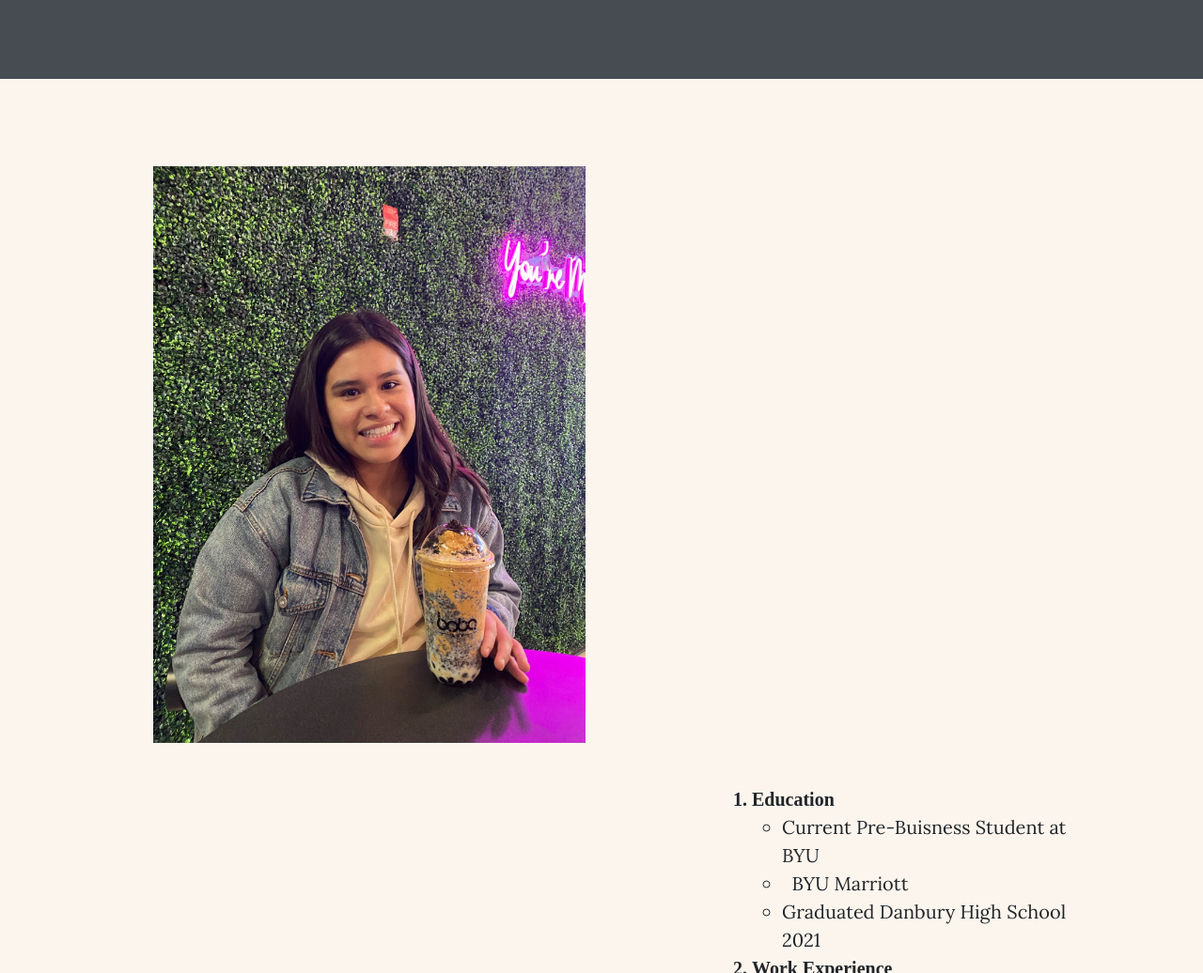
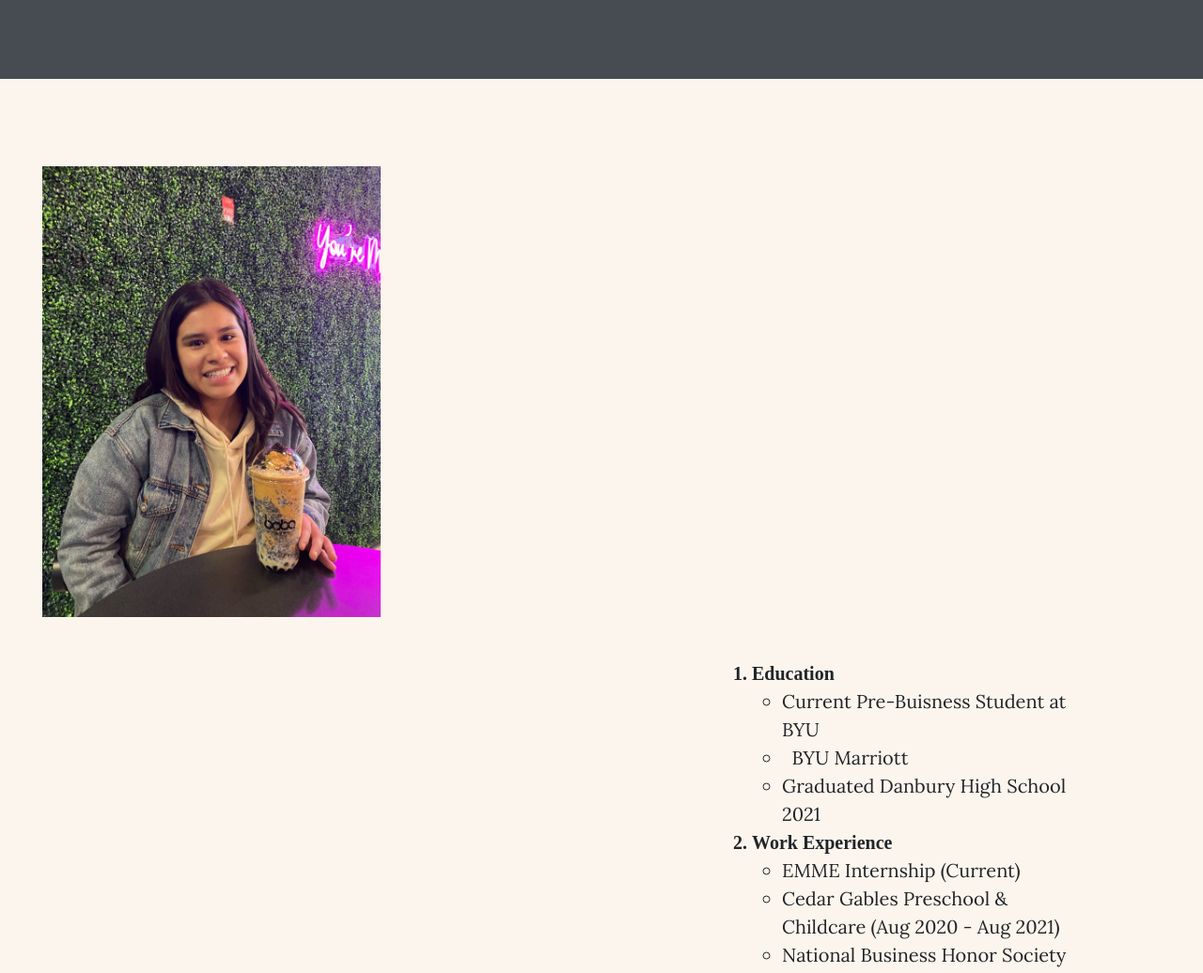
Before and after one commit to alexandrapesantez/IS201, a plain HTML site: page html/about.html in a window 1280 px wide. Shown: the part 420-1456 px from the top of the page at 94% size. Drawn offline with nearby package versions, Linux system fonts and the light colour scheme; files whose address does not match are found by name.

Commit message:
Add files via upload

```diff
--- a/html/about.html
+++ b/html/about.html
@@ -43,7 +43,6 @@
                     <div class="col-md-10 col-lg-8 col-xl-7">
                         <div class="page-heading">
                             <h1>About Me</h1>
-                            <!-- <span class="subheading"> IDk if i need headers check that</span> -->
                         </div>
                     </div>
                 </div>
@@ -51,8 +50,8 @@
         </header>
         <!-- Main Content-->
         <main class="mb-4">
+            <img width="450" src="../Images/Boba.JPG" alt="BOBA Love"style="display: inline-block;">
             <div class="container px-4 px-lg-5" class="right">
-                <img width="550" src="../Images/Boba.JPG" alt="BOBA Love"style="display: inline-block;">
                 <div style="display:inline-table;" class="text4">
                     <ol>
                         <li class="bold">Education</li>
```
